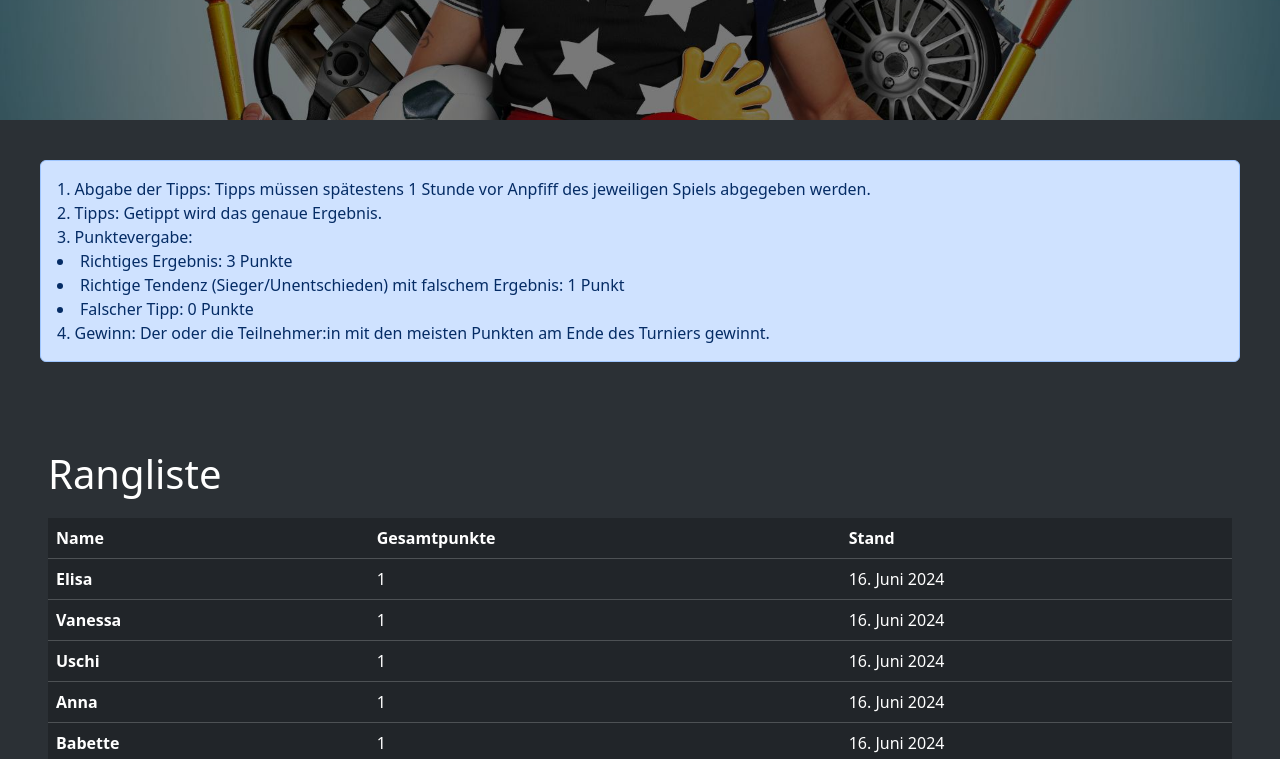
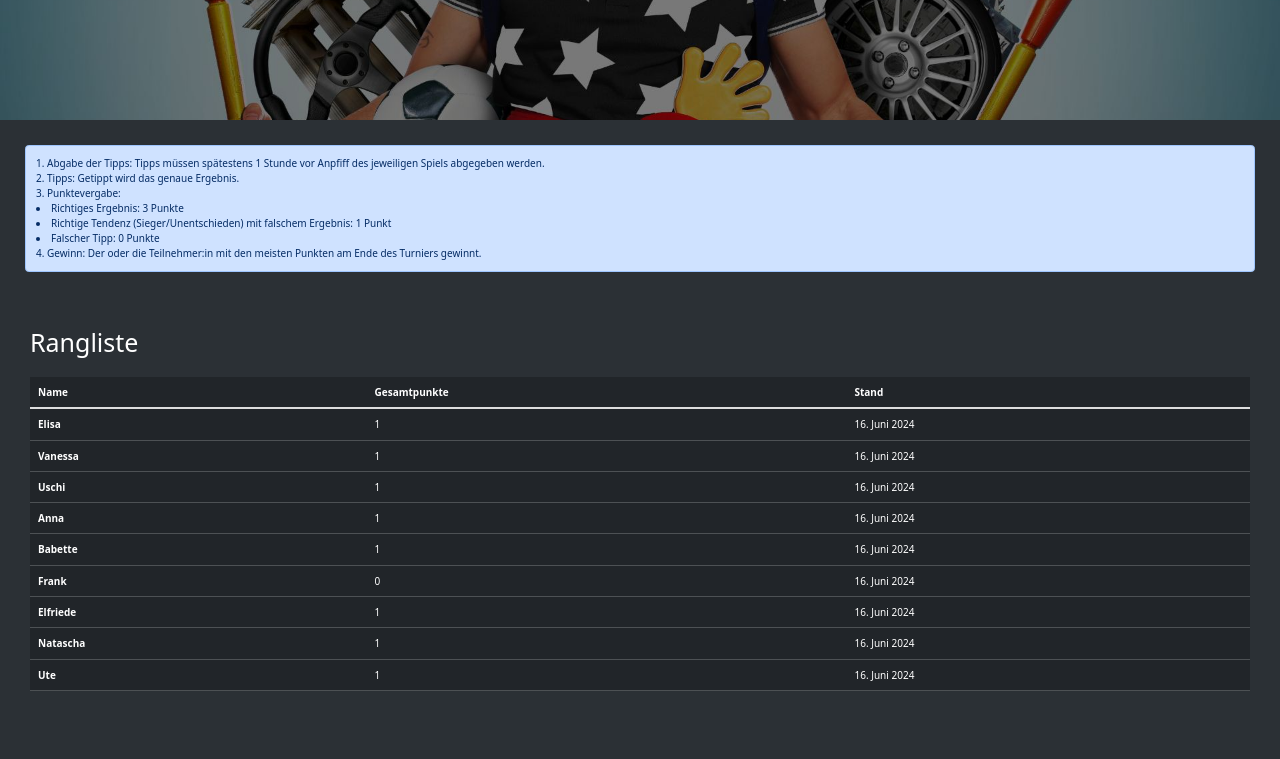
Before and after one commit to vness-kraemer/em-tipps, a website: page index.html in a window 1280 px wide. Shown: the part 380-1139 px from the top of the page. Drawn offline with nearby package versions, Linux system fonts and the light colour scheme.

Commit message:
added bootstrap online

```diff
--- a/index.html
+++ b/index.html
@@ -3,12 +3,14 @@
   <head>
     <meta charset="UTF-8" />
     <meta name="viewport" content="width=device-width, initial-scale=1.0" />
+    <link rel="stylesheet" href="https://stackpath.bootstrapcdn.com/bootstrap/3.4.1/css/bootstrap.min.css" integrity="sha384-HSMxcRTRxnN+Bdg0JdbxYKrThecOKuH5zCYotlSAcp1+c8xmyTe9GYg1l9a69psu" crossorigin="anonymous">
     <link rel="stylesheet" href="./style.css" />
     <link
       rel="stylesheet"
       href="./node_modules/bootstrap/dist/css/bootstrap.min.css"
     />
-    <script src="./node_modules/bootstrap/dist/js/bootstrap.bundle.min.js"></script>
+    <script src="https://stackpath.bootstrapcdn.com/bootstrap/3.4.1/js/bootstrap.min.js" integrity="sha384-aJ21OjlMXNL5UyIl/XNwTMqvzeRMZH2w8c5cRVpzpU8Y5bApTppSuUkhZXN0VxHd" crossorigin="anonymous"></script>
+    <!-- <script src="./node_modules/bootstrap/dist/js/bootstrap.bundle.min.js"></script> -->
     <title>EM-Tippspiel</title>
   </head>
   <body>
```
